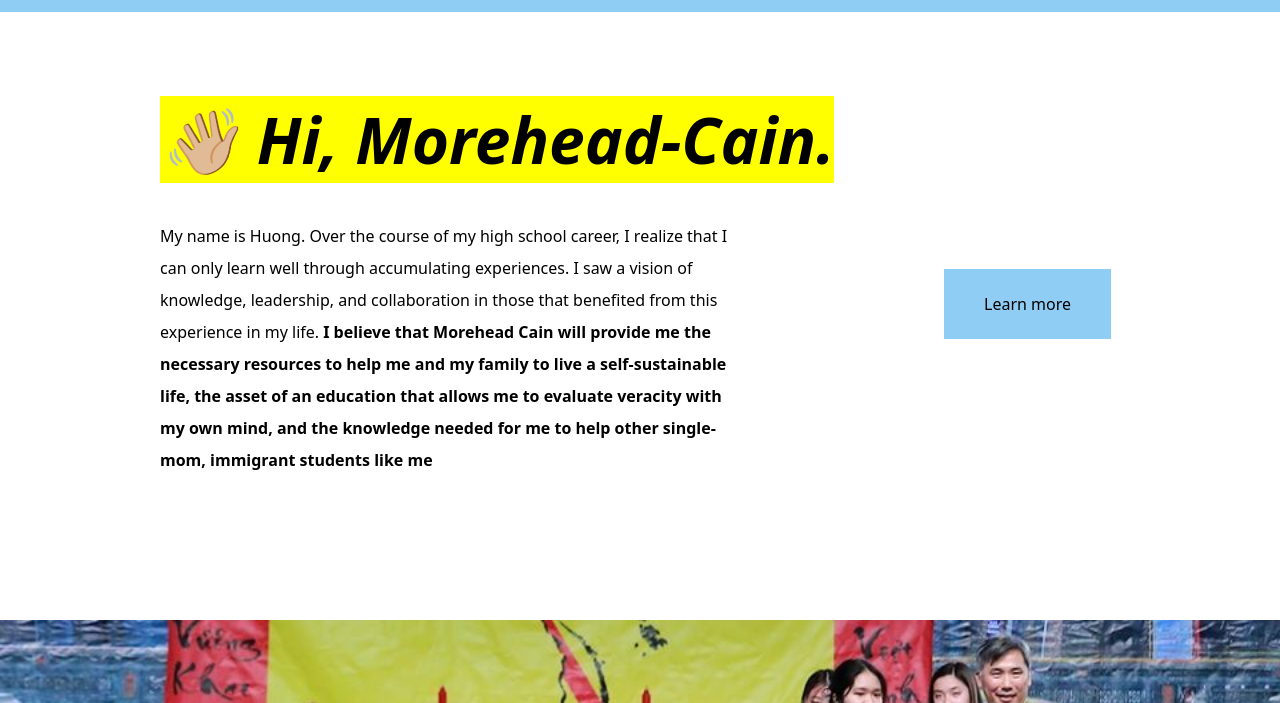
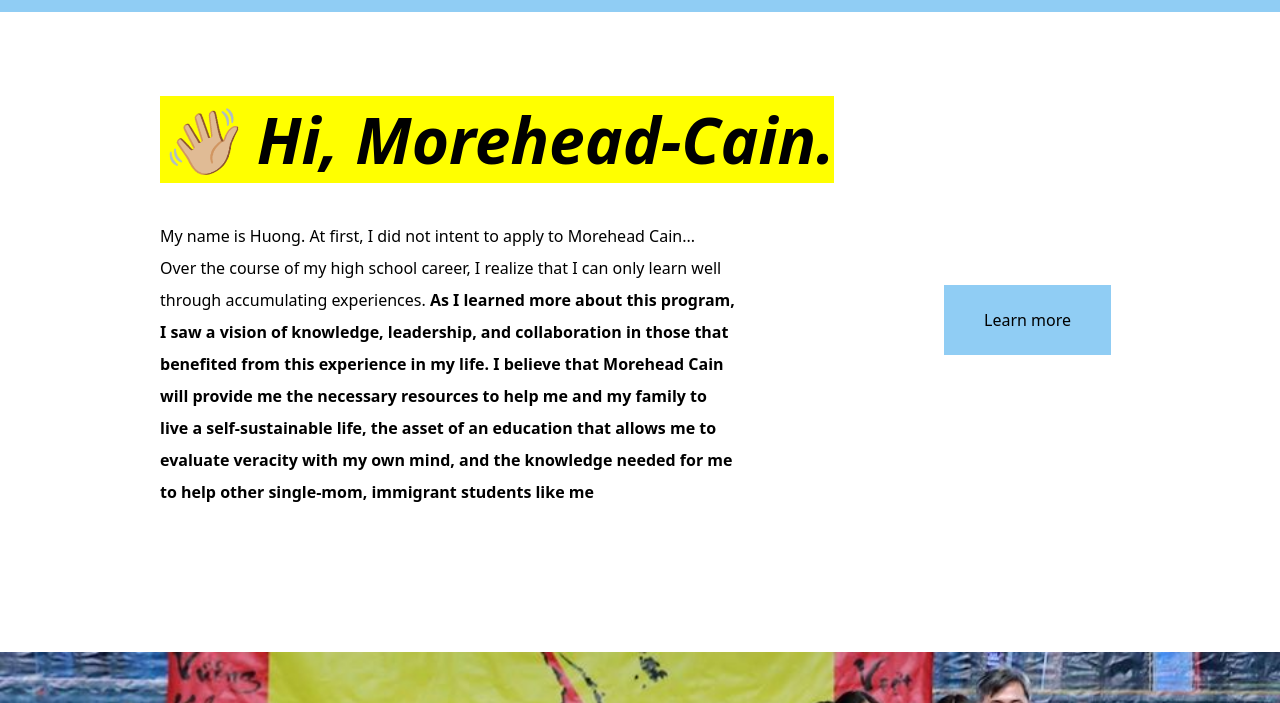
Before and after one commit to nguyen-huong/moreheadcain, a plain HTML site: page index.html in a window 1280 px wide. Shown: the part 97-800 px from the top of the page. Drawn offline with nearby package versions, Linux system fonts and the light colour scheme.

Commit message:
Update index.html

```diff
--- a/index.html
+++ b/index.html
@@ -26,7 +26,9 @@
 		<div id="#about" class="max-w-5xl mx-auto p-8 py-24 flex justify-start items-center">
 			<div class="flex-1">
 				<h1 class="font-display-italic font-extrabold text-5xl md:text-6xl italic leading-none mb-12"><mark>👋🏼 Hi, Morehead-Cain.</h1></mark>
-				<p class="leading-loose max-w-xl">My name is Huong. Over the course of my high school career, I realize that I can only learn well through accumulating experiences. I saw a vision of knowledge, leadership, and collaboration in those that benefited from this experience in my life. <b>I believe that Morehead Cain will provide me the necessary resources to help me and my family to live a self-sustainable life, the asset of an education that allows me to evaluate veracity with my own mind, and the knowledge needed for me to help other single-mom, immigrant students like me</b></p>
+				<p class="leading-loose max-w-xl">My name is Huong. At first, I did not intent to apply to Morehead Cain...</p>
+
+				<p class="leading-loose max-w-xl">Over the course of my high school career, I realize that I can only learn well through accumulating experiences. <b>As I learned more about this program, I saw a vision of knowledge, leadership, and collaboration in those that benefited from this experience in my life. I believe that Morehead Cain will provide me the necessary resources to help me and my family to live a self-sustainable life, the asset of an education that allows me to evaluate veracity with my own mind, and the knowledge needed for me to help other single-mom, immigrant students like me</b></p>
 
 <br>
 			</div>
```
